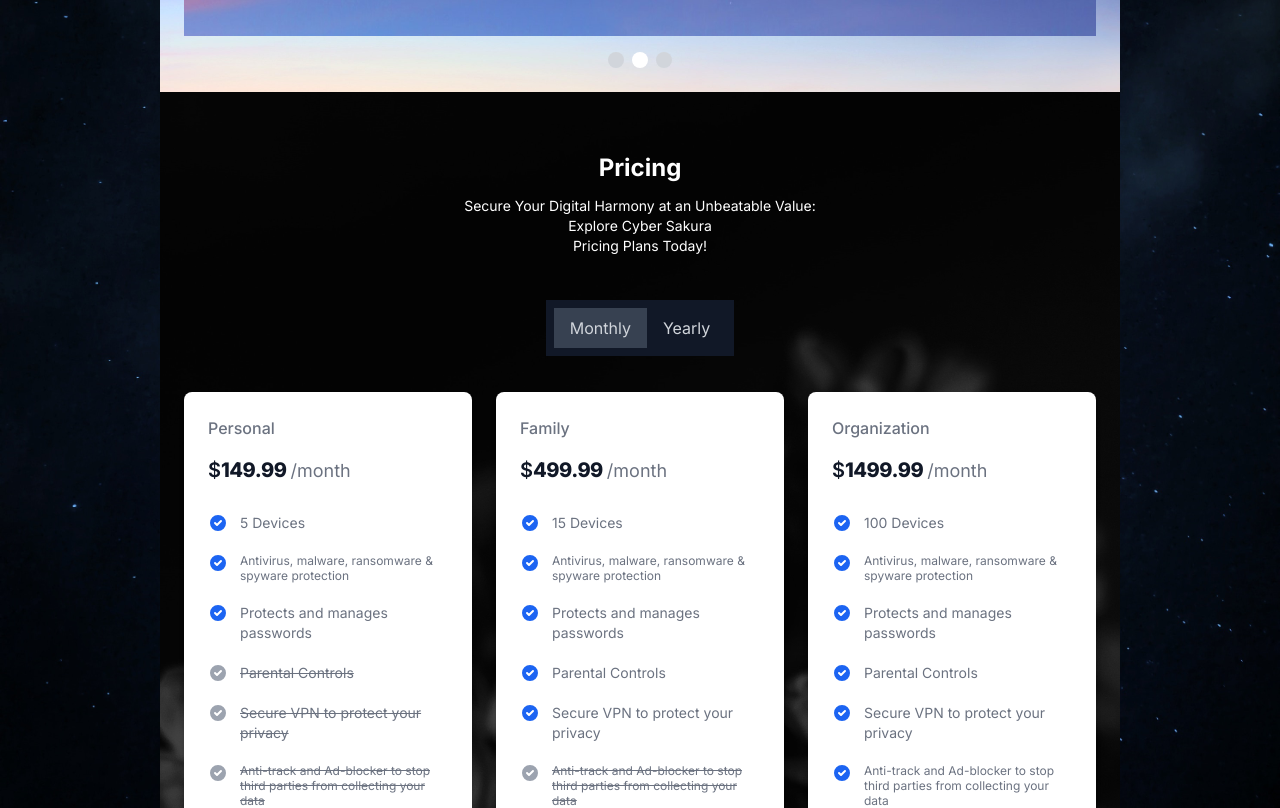
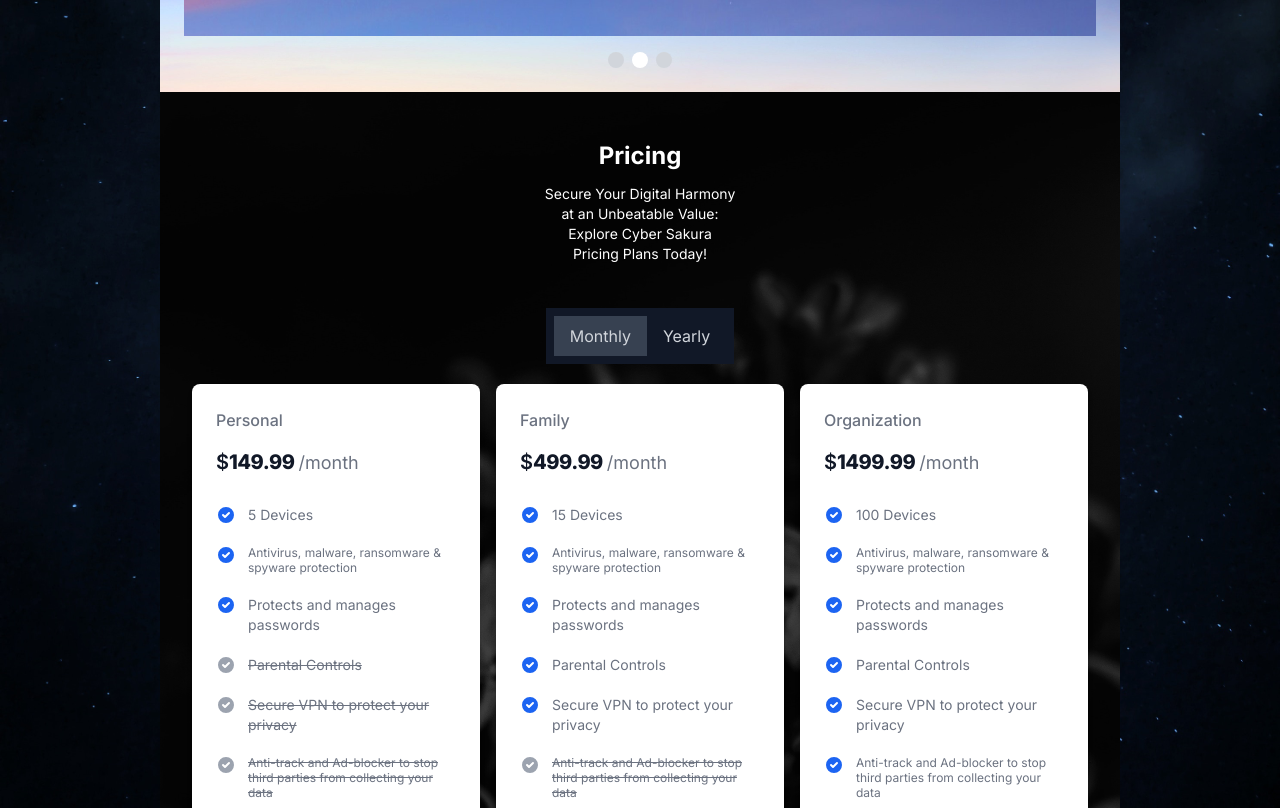
Before and after one commit to JCD-Maqro/my-app, a Next.js app: page / in a window 1280 px wide. Shown: the part 2299-3107 px from the top of the page. Built offline with nearby package versions, Linux system fonts and the light colour scheme.

Commit message:
Edited pricing component

```diff
--- a/src/app/components/navbar.tsx
+++ b/src/app/components/navbar.tsx
@@ -53,9 +53,15 @@
           <div className="hidden sticky top-0 md:flex md:items-center">
             <div className="text-gray-300 hover:bg-gray-700 px-3 py-2 rounded-md text-sm font-medium">
               <Dropdown label="Features" inline={true}>
-                <Dropdown.Item>Password Manager</Dropdown.Item>
-                <Dropdown.Item>File Security</Dropdown.Item>
-                <Dropdown.Item>Device Protection</Dropdown.Item>
+                <Link href="features/feature1">
+                  <Dropdown.Item>Password Manager</Dropdown.Item>
+                </Link>
+                <Link href="features/feature2">
+                  <Dropdown.Item>File Security</Dropdown.Item>
+                </Link>
+                <Link href="features/feature3">
+                  <Dropdown.Item>Device Protection</Dropdown.Item>
+                </Link>
               </Dropdown>
             </div>
             <Link href="/pricing">
@@ -98,6 +104,19 @@
         {isOpen && (
           <div className="md:hidden">
             <div className="flex flex-col items-center mt-2">
+              <div className="text-gray-300 hover:bg-gray-700 px-3 py-2 rounded-md text-sm font-medium">
+                <Dropdown label="Features" inline={true}>
+                  <Link href="features/feature1">
+                    <Dropdown.Item>Password Manager</Dropdown.Item>
+                  </Link>
+                  <Link href="features/feature2">
+                    <Dropdown.Item>File Security</Dropdown.Item>
+                  </Link>
+                  <Link href="features/feature3">
+                    <Dropdown.Item>Device Protection</Dropdown.Item>
+                  </Link>
+                </Dropdown>
+              </div>
               <Link href="/pricing">
                 <div className="text-gray-300 hover:bg-gray-700 px-3 py-2 rounded-md text-sm font-medium">Pricing</div>
               </Link>
@@ -116,6 +135,7 @@
               <Link href="/signup">
                 <div className="text-gray-300 hover:bg-gray-700 px-3 py-2 rounded-md text-sm font-medium">Sign up</div>
               </Link>
+
             </div>
           </div>
         )}
--- a/src/app/components/pricing.tsx
+++ b/src/app/components/pricing.tsx
@@ -10,10 +10,11 @@
     };
 
     return (
-      <section className='flex flex-wrap justify-center text-center'>
-        <div className="my-12">
+      <section className='flex justify-center text-center'>
+        <div className="my-3">
           <h5 className="lg:text-2xl m-3 font-bold text-white md:text-sm">Pricing</h5>
-          <p className="lg:text-md text-white md:text-sm xxs:text-xs">Secure Your Digital Harmony at an Unbeatable Value:</p>
+          <p className="lg:text-md text-white md:text-sm xxs:text-xs">Secure Your Digital Harmony</p>
+          <p className="lg:text-md text-white md:text-sm xxs:text-xs">at an Unbeatable Value:</p>
           <p className="lg:text-md text-white md:text-sm xxs:text-xs">Explore Cyber Sakura</p>
           <p className="lg:text-md mb-8 text-white md:text-sm xxs:text-xs">Pricing Plans Today!</p>
           <div className="inline-flex text-center justify-center border-8 border-solid border-gray-900 sm:m-3">
@@ -25,7 +26,7 @@
               </div>
             </div>
           <div className="flex flex-wrap justify-center text-center">
-            <div className="flex lg:flex-row text-left m-3 md:flex-col xs:flex-col xxs:flex-col">
+            <div className="flex lg:flex-row text-left md:flex-col xs:flex-col xxs:flex-col">
               {activeTab === 'monthly' && (
                 <>
                   <PricingCard title="Personal" isMonthly={true} />
--- a/src/app/components/pricingCard.tsx
+++ b/src/app/components/pricingCard.tsx
@@ -50,7 +50,7 @@
 
 
     return (
-      <section className="m-3">
+      <section className="m-2">
         <div className="lg:max-w-xs md:max-w-screen text-center xs:max-w-screen">
             <div className="bg-white shadow-md rounded-lg p-6 text-left">
 
--- a/src/app/globals.css
+++ b/src/app/globals.css
@@ -20,18 +20,18 @@
   }
 }
 
-body {
-  background-image: url('assets/images/bg3.jpg');
+/* body {
+  /* background-image: url('assets/images/bg3.jpg');
   background-repeat: no-repeat;
-  background-size: fit;
+  background-size: fit; */
   /* color: rgb(var(--foreground-rgb));
   background: linear-gradient(
       to bottom,
       transparent,
       rgb(var(--background-end-rgb))
     )
-    rgb(var(--background-start-rgb)); */
-}
+    rgb(var(--background-start-rgb));
+} */
 
 @keyframes fadeIn {
   from {
--- a/src/app/layout.tsx
+++ b/src/app/layout.tsx
@@ -16,7 +16,7 @@
 }) {
   return (
     <html lang="en">
-      <body className={inter.className} bg-image>{children}</body>
+      <body className={inter.className}>{children}</body>
     </html>
   )
 }
--- a/src/app/page.tsx
+++ b/src/app/page.tsx
@@ -20,10 +20,10 @@
         <FeaturesCard title={"Feature 2"} image={sakura} content={"Lorem Ipsum is simply dummy text of the printing and typesetting industry."} isFlip={true}  />
         <UserTestimonial />
       </div>
-      <div className='bg-bg1 bg-cover bg-fixed bg-no-repeat md:w-[75vw] xxs:w-screen'>
+      <div className='bg-bg1 text-center bg-cover bg-fit bg-fixed bg-no-repeat space-y-10 flex-col md:w-[75vw] p-6 sm:flex-row sm:flex-wrap sm:justify-center xxs:w-screen'>
         <Pricing />
-        <SignupCard title={"Get Started!"} image={sakura} content={'Lorem Ipsum is simply dummy text of the printing and typesetting industry.'} />
-        <MoreBlog />
+        {/* <SignupCard title={"Get Started!"} image={sakura} content={'Lorem Ipsum is simply dummy text of the printing and typesetting industry.'} />
+        <MoreBlog /> */}
       </div>
     </div>
     <Footer />
```
